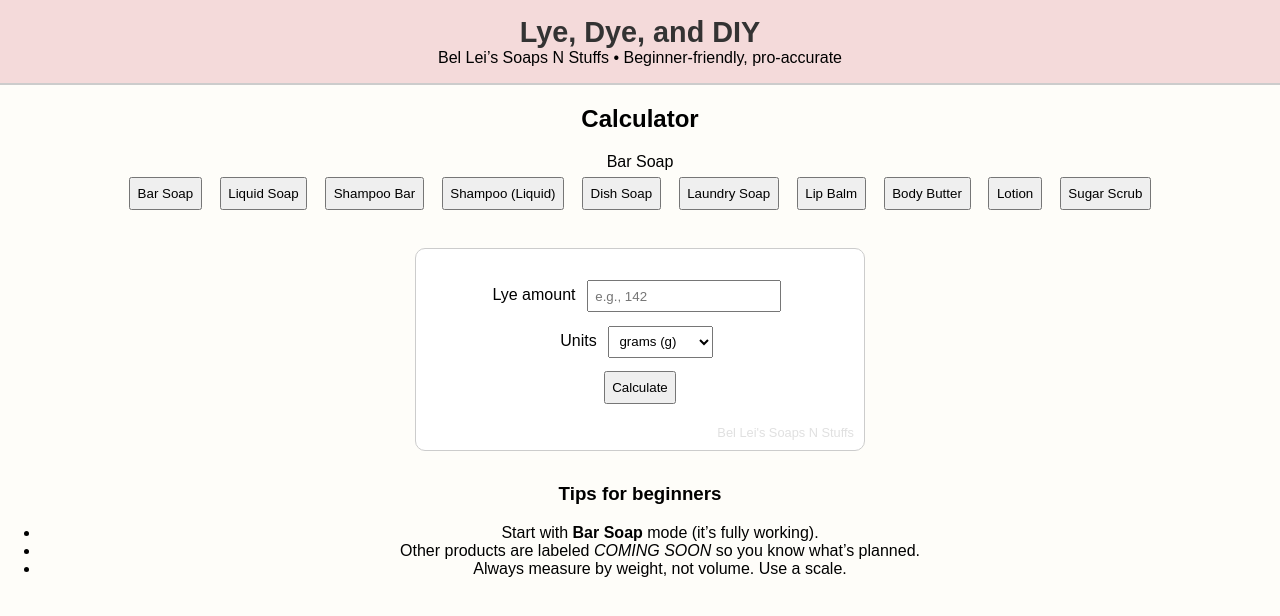
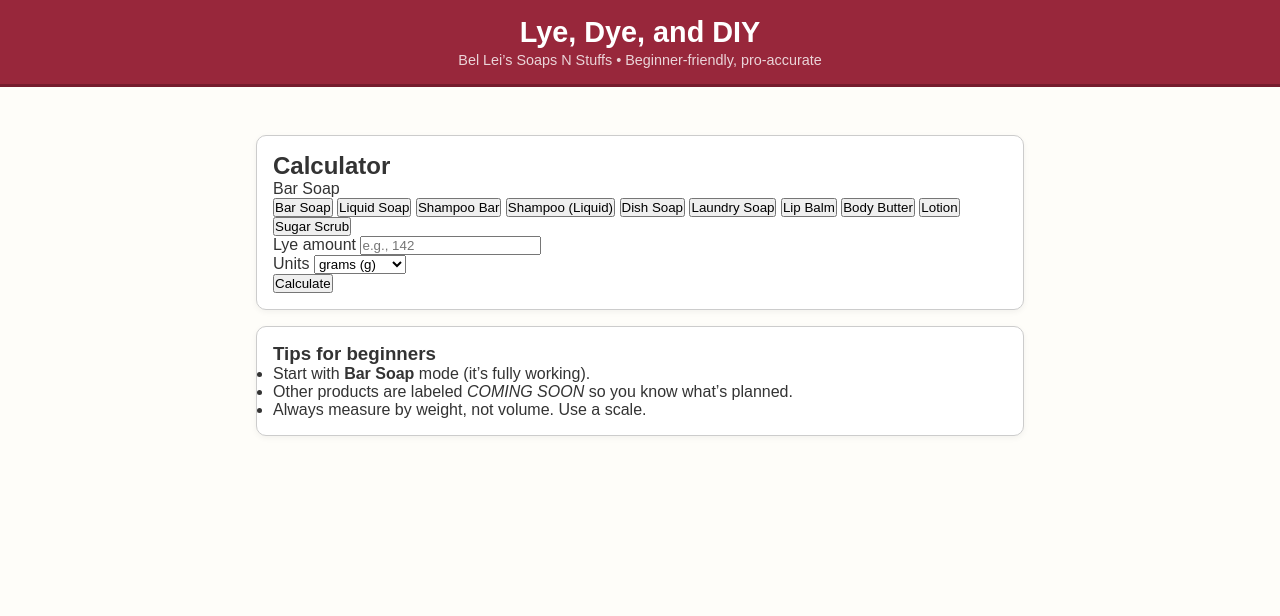
Before and after one commit to belleissns/Lye-Dye-DIY, a plain HTML site: page index.html in a window 1280 px wide. Drawn offline with Linux system fonts and the light colour scheme.

Commit message:
Update style.css

```diff
--- a/style.css
+++ b/style.css
@@ -1,53 +1,55 @@
+/* ==== RESET & BASE ==== */
+* {
+  box-sizing: border-box;
+  margin: 0;
+  padding: 0;
+}
+
 body {
   font-family: Arial, sans-serif;
   background: #fefdf9;
-  margin: 0;
+  color: #333;
+  text-align: center;
   padding: 0;
-  text-align: center;
 }
 
-header {
-  background: #f4dada;
-  padding: 1em;
-  border-bottom: 2px solid #ccc;
+/* ==== HEADER ==== */
+header.app-header {
+  background: #98273B;
+  color: #fff;
+  padding: 1rem;
+  border-bottom: 3px solid #751c2d;
 }
 
-header h1 {
-  margin: 0;
-  font-size: 1.8em;
-  color: #333;
+header.app-header h1 {
+  font-size: 1.8rem;
+  margin-bottom: 0.2rem;
 }
 
-.brand {
-  font-style: italic;
-  color: #666;
+header.app-header .sub {
+  font-size: 0.9rem;
+  opacity: 0.8;
 }
 
-.calculator {
-  margin: 2em auto;
-  padding: 1.5em;
-  max-width: 400px;
+/* ==== CONTAINER ==== */
+.container {
+  max-width: 800px;
+  margin: 1rem auto;
+  padding: 1rem;
+}
+
+/* ==== CARDS ==== */
+.card {
+  background: #fff;
   border: 1px solid #ccc;
   border-radius: 10px;
-  background: #fff;
+  padding: 1rem;
+  margin: 1rem 0;
+  text-align: left;
   position: relative;
+  box-shadow: 0 2px 6px rgba(0,0,0,0.05);
 }
 
-.calculator::after {
-  content: "Bel Lei's Soaps N Stuffs";
-  position: absolute;
-  bottom: 10px;
-  right: 10px;
-  font-size: 0.8em;
-  color: rgba(100,100,100,0.2);
-}
-
-input, select, button {
-  margin: 0.5em;
-  padding: 0.5em;
-}
-
-#results {
-  margin-top: 1em;
-  font-weight: bold;
-}
+.card-light {
+  background: #f9f9f9;
+  color: #
```
